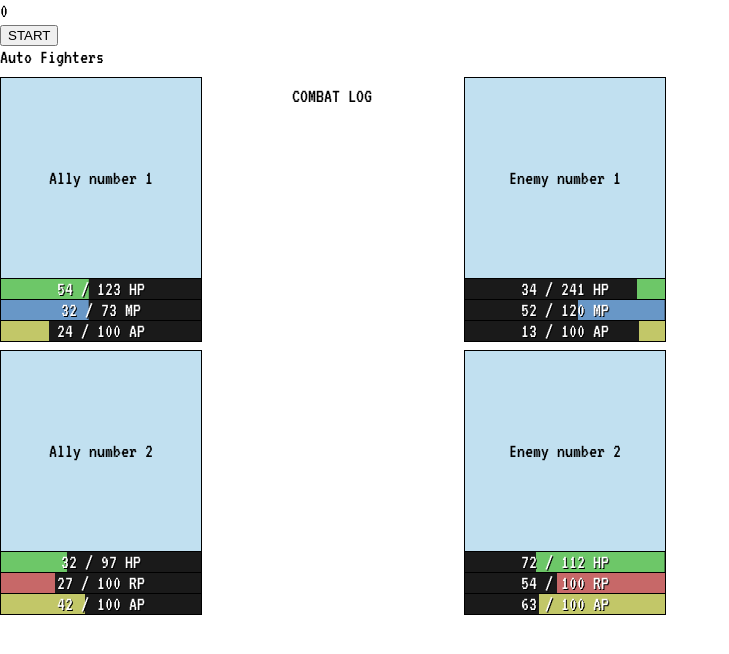
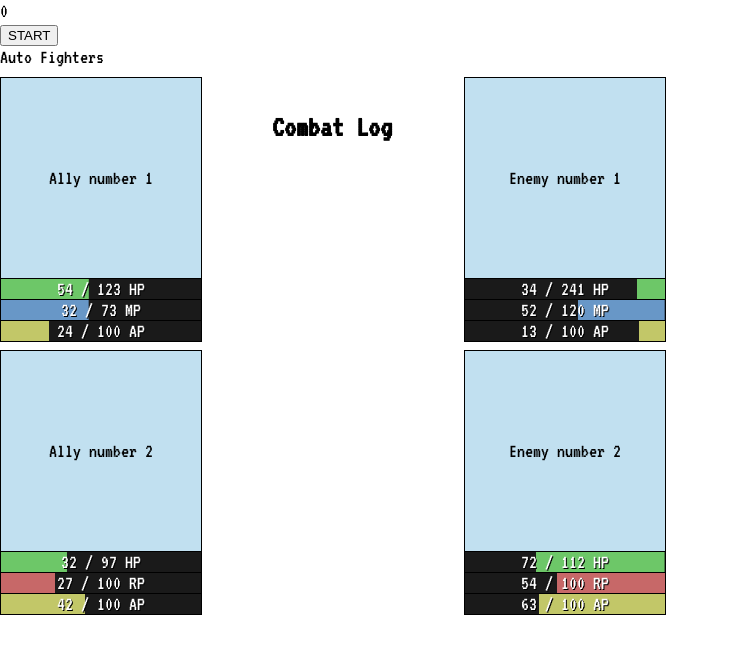
Before and after one commit to NicolasMachado/Auto-Fighters, a React (Create React App) app: page / in a window 1280 px wide. Shown: the top 654 px of the page, without its empty margins (0-729 px from the left). Built offline with nearby package versions, Linux system fonts and the light colour scheme.

Commit message:
Added log function

```diff
--- a/src/actions/index.js
+++ b/src/actions/index.js
@@ -8,3 +8,9 @@ export const ADD_FRAME = 'ADD_FRAME';
 export const addFrame = () => ({
   type: ADD_FRAME
 });
+
+export const ADD_LOG_ENTRY = 'ADD_LOG_ENTRY';
+export const addLogEntry = (message) => ({
+  type: ADD_LOG_ENTRY,
+  message
+});
--- a/src/components/Bar.js
+++ b/src/components/Bar.js
@@ -1,12 +1,12 @@
 import React, { Component } from 'react';
 import {connect} from 'react-redux';
-import {toggleFrameRunning} from '../actions';
+import {toggleFrameRunning, addLogEntry} from '../actions';
 
 class Bar extends Component {
 
   componentDidUpdate() {
-    if (this.props.type === 'ap' && this.props.amount >= 100) {
-      console.log('ap max')
+    if (this.props.type === 'ap' && this.props.amount >= 100 && this.props.frameRunning) {
+      this.props.dispatch(addLogEntry("Max AP reached for " + this.props.ownerName));
       this.props.dispatch(toggleFrameRunning(false));
     }
   }
--- a/src/components/CombatLog.js
+++ b/src/components/CombatLog.js
@@ -3,10 +3,18 @@ import {connect} from 'react-redux';
 
 class CombatLog extends Component {
 
+  returnLog() {
+    const log = this.props.log.map((message, i) => {
+      return <div key={i}>{message}</div>
+    });
+    return log
+  }
+
   render() {
     return (
       <div className="combat-log">
-        COMBAT LOG
+        <h2>Combat Log</h2>
+        {this.returnLog()}
       </div>
     );
   }
--- a/src/components/Fighter.js
+++ b/src/components/Fighter.js
@@ -9,6 +9,7 @@ class Fighter extends Component {
       return <Bar
         type='hp'
         maxAmount={this.props.fighter.stats.maxHp}
+        ownerName={this.props.fighter.name}
         classBarSide={this.props.classBarSide}
         amount={this.props.fighter.hp} />
     }
@@ -19,6 +20,7 @@ class Fighter extends Component {
       return <Bar
         type='mp'
         maxAmount={this.props.fighter.stats.maxMp}
+        ownerName={this.props.fighter.name}
         classBarSide={this.props.classBarSide}
         amount={this.props.fighter.mp} />
     }
@@ -29,6 +31,7 @@ class Fighter extends Component {
       return <Bar
         type='ap'
         maxAmount={100}
+        ownerName={this.props.fighter.name}
         classBarSide={this.props.classBarSide}
         amount={this.props.fighter.ap} />
     }
@@ -39,6 +42,7 @@ class Fighter extends Component {
       return <Bar
         type='rp'
         maxAmount={100}
+        ownerName={this.props.fighter.name}
         amount={this.props.fighter.rp}
         classBarSide={this.props.classBarSide} />
     }
--- a/src/reducers/index.js
+++ b/src/reducers/index.js
@@ -1,4 +1,4 @@
-import {TOGGLE_FRAME_RUNNING, ADD_FRAME} from '../actions';
+import {TOGGLE_FRAME_RUNNING, ADD_FRAME, ADD_LOG_ENTRY} from '../actions';
 
 export const initialState = Object.assign({}, {
   titleGame: 'Auto Fighters',
@@ -6,6 +6,7 @@ export const initialState = Object.assign({}, {
   frameRate: 100,
   frameRunning: false,
   nextActions: [],
+  log: [],
   fighters: {
     allies: [
       {
@@ -65,11 +66,10 @@ export const appReducer = (state=initialState, action) => {
 
   if (action.type === TOGGLE_FRAME_RUNNING) {
     const frameRunning = typeof action.bool === 'undefined' ? !(state.frameRunning) : action.bool;
-    console.log(frameRunning);
     return Object.assign({}, state, {frameRunning});
   }
 
-  if (action.type === ADD_FRAME) {
+  else if (action.type === ADD_FRAME) {
     const allies = addApPoints(state.fighters.allies);
     const enemies = addApPoints(state.fighters.enemies);
 
@@ -80,6 +80,11 @@ export const appReducer = (state=initialState, action) => {
         enemies
       }
     });
+  }
+
+  else if (action.type === ADD_LOG_ENTRY) {
+    const log = [...state.log, action.message];
+    return Object.assign({}, state, {log});
   }
 
   return state;
```
